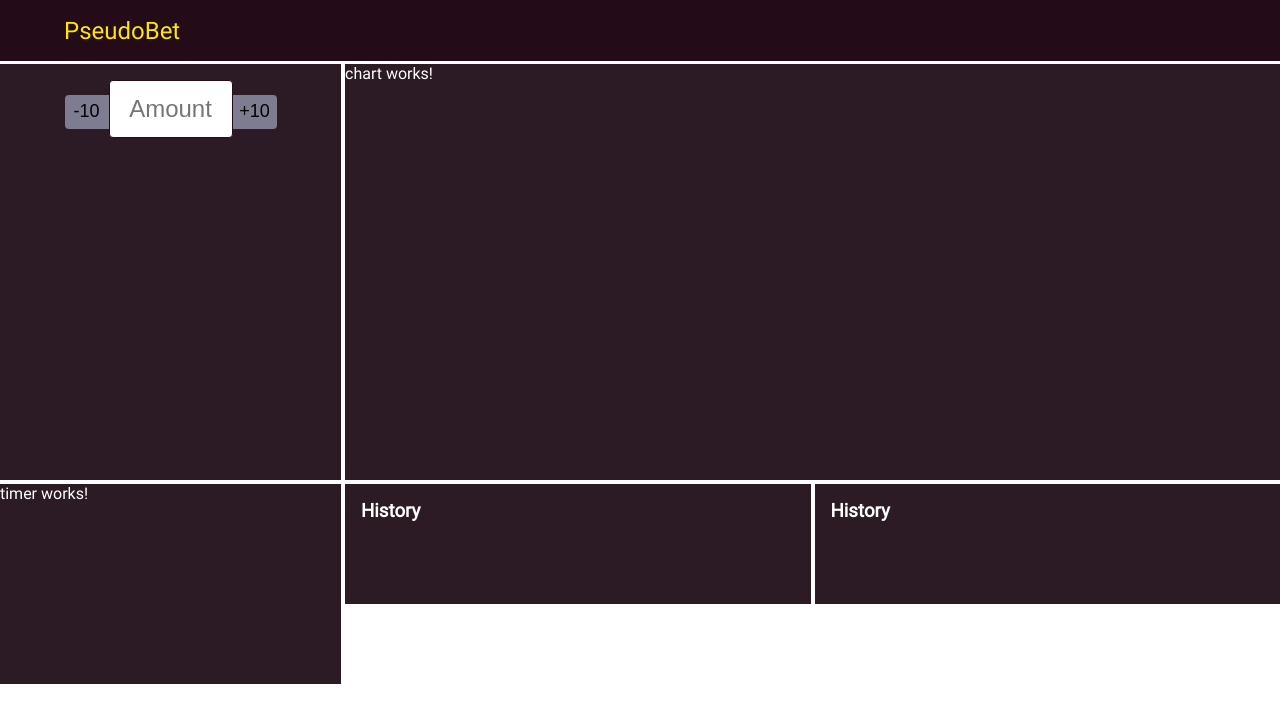
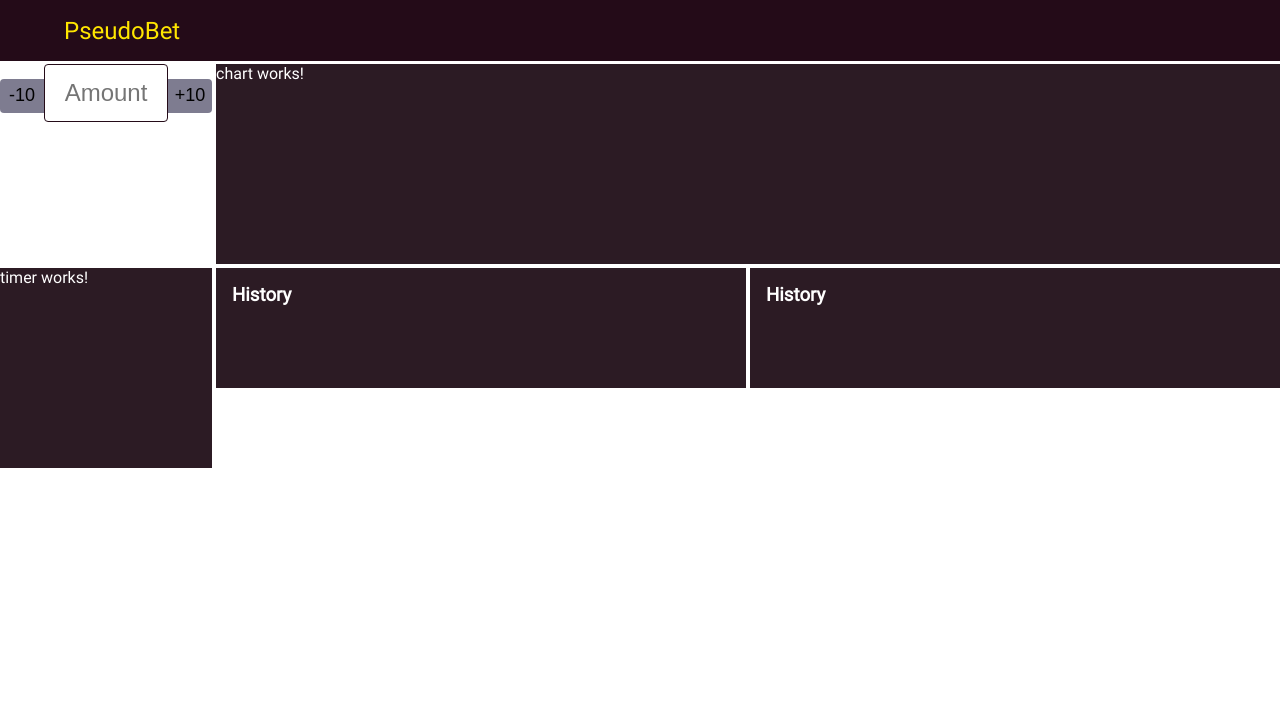
Before and after one commit to Kachyr/PseudoBet, an Angular app: page / in a window 1280 px wide. Shown: the top 722 px of the page. Built offline with nearby package versions, Linux system fonts and the light colour scheme.

Commit message:
fixed comments

```diff
--- a/src/app/app.module.ts
+++ b/src/app/app.module.ts
@@ -1,8 +1,6 @@
 import { NgModule } from '@angular/core';
 import { BrowserModule } from '@angular/platform-browser';
-
 import { InterfaceFormModule } from './interface-form/interface-form.module';
-
 import { AppComponent } from './app.component';
 import { HeaderComponent } from './header/header.component';
 import { HistoryComponent } from './history/history.component';
--- a/src/app/interface-form/interface-form.component.html
+++ b/src/app/interface-form/interface-form.component.html
@@ -1,5 +1,5 @@
-<div class="form-body">
-  <form [formGroup]="betForm" (ngSubmit)="onSubmit(betForm)">
+<div>
+  <form [formGroup]="betForm">
     <app-money-input formControlName="amount"></app-money-input>
   </form>
 </div>
--- a/src/app/interface-form/interface-form.component.ts
+++ b/src/app/interface-form/interface-form.component.ts
@@ -18,8 +18,4 @@ export class InterfaceFormComponent {
       Validators.max(this.userDeposit),
     ]),
   });
-
-  onSubmit(values: FormGroup) {
-    console.log(values);
-  }
 }
--- a/src/app/interface-form/interface-form.module.ts
+++ b/src/app/interface-form/interface-form.module.ts
@@ -1,7 +1,6 @@
 import { MoneyInputComponent } from './../shared/money-input/money-input.component';
 import { NgModule } from '@angular/core';
 import { CommonModule } from '@angular/common';
-
 import { InterfaceFormComponent } from './interface-form.component';
 import { FormsModule, ReactiveFormsModule } from '@angular/forms';
 
--- a/src/app/shared/money-input/money-input.component.ts
+++ b/src/app/shared/money-input/money-input.component.ts
@@ -20,12 +20,14 @@ export class MoneyInputComponent implements ControlValueAccessor {
   onTouched: any = (_: any) => {};
 
   increment(): void {
-    this.amountMoney = this.amountMoney + 10;
+    this.amountMoney += 10;
   }
 
   decrement(): void {
-    if (this.amountMoney <= 0) return;
-    this.amountMoney = this.amountMoney - 10;
+    if (this.amountMoney <= 0) {
+      return;
+    }
+    this.amountMoney -= 10;
   }
 
   get amount(): number {
@@ -33,7 +35,9 @@ export class MoneyInputComponent implements ControlValueAccessor {
   }
 
   set amount(value: number) {
-    if (value < 0) this.amountMoney = 0;
+    if (value < 0) {
+      this.amountMoney = 0;
+    }
     this.amountMoney = value;
     this.onChange(this.amount);
   }
```
Also changed, not shown: .eslintrc.json.
